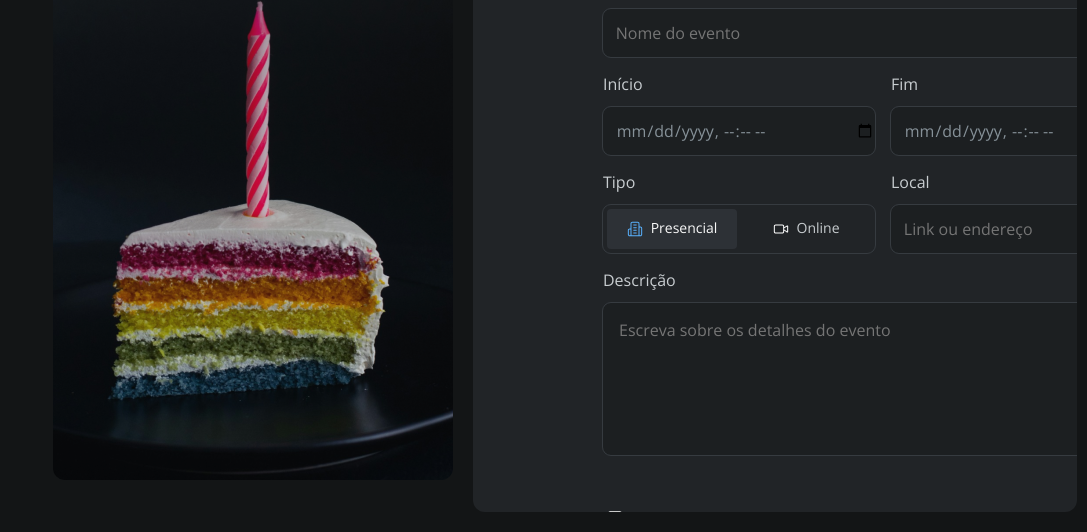
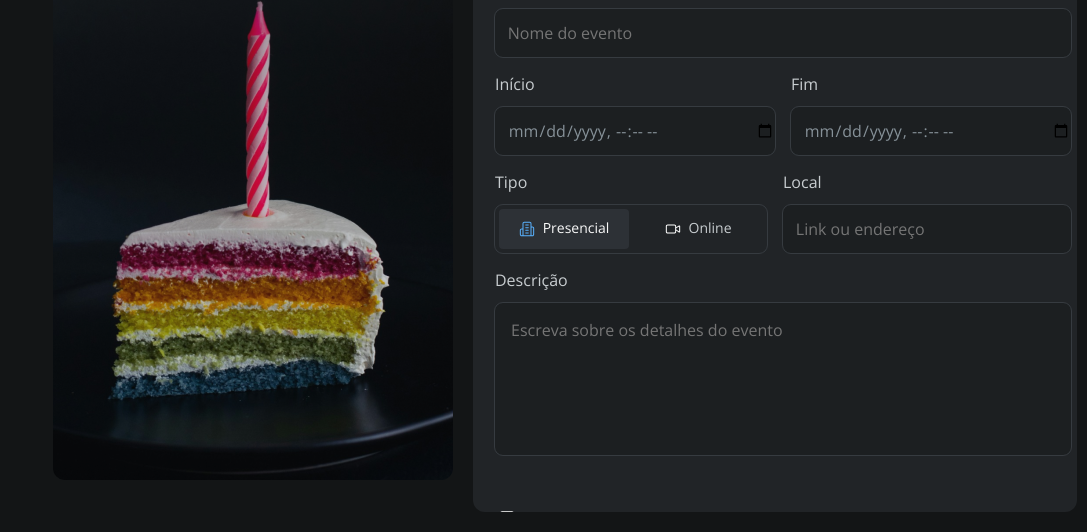
Before and after one commit to mgiffu/DESAFIO-FORMULARIO-DE-CONVITE, a plain HTML site: page index.html in a window 1280 px wide. Shown: the part 268-800 px from the top of the page, without its empty margins (193-1280 px from the left). Drawn offline with nearby package versions, Linux system fonts and the light colour scheme.

Commit message:
trying to fix layout alignment

```diff
--- a/index.html
+++ b/index.html
@@ -36,7 +36,7 @@
 
     <main>
       <div class="main-container">
-        <div class="main-wrapper">
+        <div class="main-wrapper container">
           <h1>Crie seu evento</h1>
 
           <form action="" method="post" enctype="multipart/form-data">
--- a/style/form/input.css
+++ b/style/form/input.css
@@ -34,7 +34,7 @@ textarea {
   border-radius: .5rem;
   font: var(--text-body);
   color: var(--input-placeholder);
-  width: 100%;
+  width: 35rem;
   height: 8.5rem;
   margin-block: .75rem 3rem;
 }
--- a/style/global.css
+++ b/style/global.css
@@ -68,6 +68,11 @@ body {
   overflow: hidden;
 }
 
+.container {
+  max-width: 35rem;
+  margin-inline: auto;
+}
+
 img {
   max-width: 100%;
   height: auto;
--- a/style/layout.css
+++ b/style/layout.css
@@ -4,7 +4,7 @@
   overflow: hidden;
   height: 100vh;
   justify-content: center;
-  /* max-width: 1280px; */
+  max-width: 1280px;
   width: 100%;
   margin-inline: auto;
   gap: 1.25rem;
@@ -54,7 +54,7 @@ main {
   background-color: var(--shape-body);
   margin: 1.25rem 1.25rem 1.25rem 0;
   border-radius: .75rem;
-  max-width: 51.25rem;
+  /* max-width: 51.25rem; */
 
   & label {
     color: var(--text-body);
@@ -71,8 +71,9 @@ main {
 
   & .main-container {
     max-width: 51.25rem;
-    padding: 5rem 8.125rem;
+    margin: 5rem 8.125rem 5rem 8.125rem;
     margin-inline: auto;
+
   }
 
   & .about-event {
```
